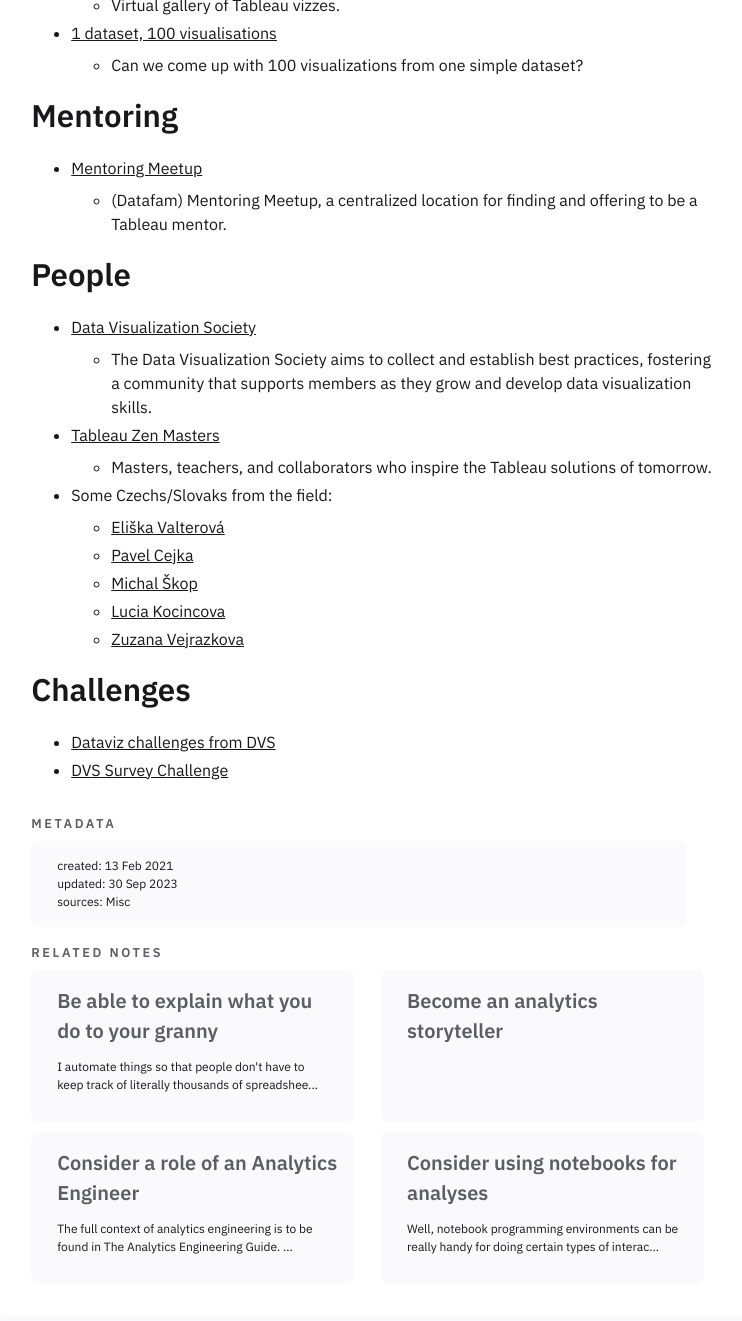
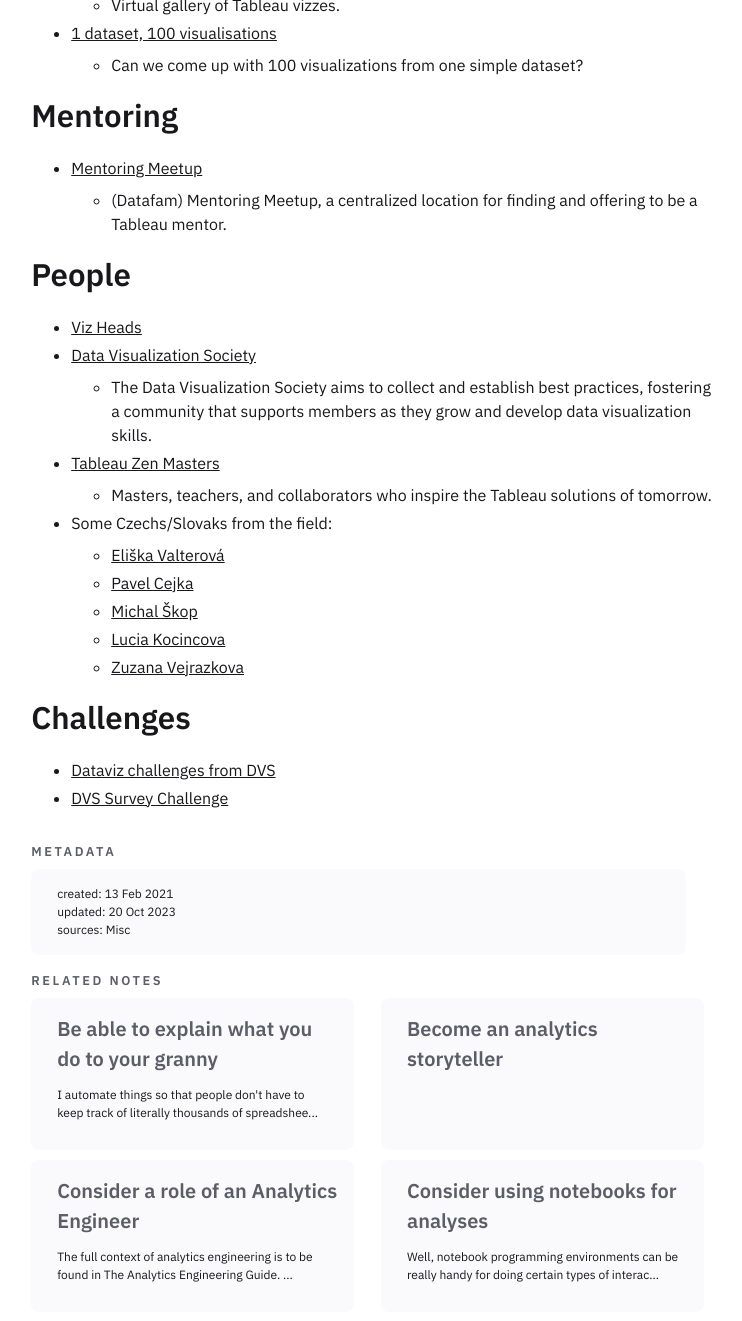
Before and after one commit to one-data-cookie/one-data-cookie.github.io, a Jekyll site: the page built from _notes/data-vis/Learn from others.md, in a window 1280 px wide and 1400 px high, scrolled down 1653 px. Shown: the top 1321 px of the window, without its empty margins (264-1006 px from the left). Built offline with Jekyll 4.4.1, drawn with Linux system fonts in a browser that asks for light colours.

Commit message:
sync notes and files as of 2023/10/20 18:25:18 UTC

```diff
--- a/_notes/data-vis/Learn from others.md
+++ b/_notes/data-vis/Learn from others.md
@@ -5,7 +5,7 @@
 tags: [learn, people]
 season: summer
 created: 13 Feb 2021
-updated: 30 Sep 2023
+updated: 20 Oct 2023
 sources: Misc
 ---
 
@@ -62,6 +62,7 @@
 	- (Datafam) Mentoring Meetup, a centralized location for finding and offering to be a Tableau mentor.
 
 ## People
+- [Viz Heads](https://vizheads.com/)
 - [Data Visualization Society](https://www.datavisualizationsociety.com/)
 	- The Data Visualization Society aims to collect and establish best practices, fostering a community that supports members as they grow and develop data visualization skills.
 - [Tableau Zen Masters](https://www.tableau.com/zen-masters)
```
